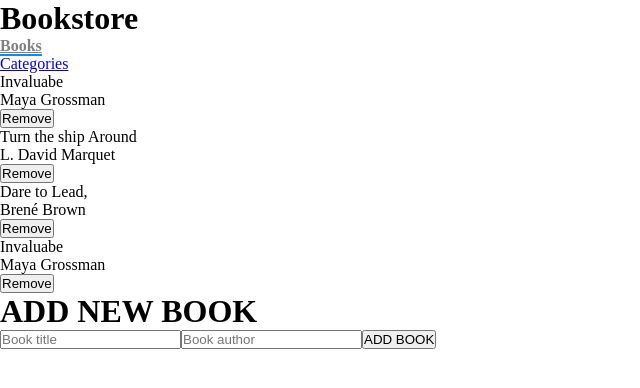
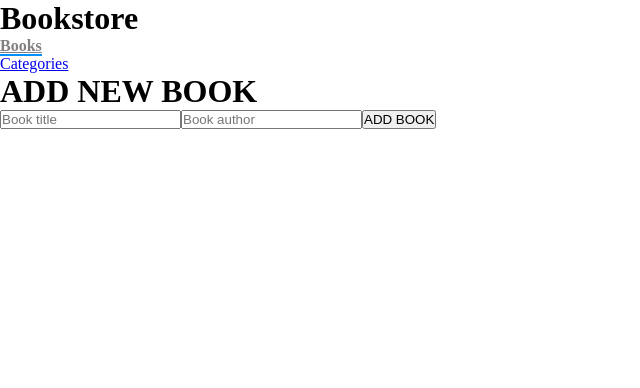
Before and after one commit to Cabraham1/Bookstore, a React (Create React App) app: page / in a window 1280 px wide. Shown: the top 388 px of the page, without its empty margins (0-640 px from the left). Built offline with nearby package versions, Linux system fonts and the light colour scheme.

Commit message:
Implement remove book

```diff
--- a/src/components/Book.js
+++ b/src/components/Book.js
@@ -1,21 +1,33 @@
 import React from 'react';
+import { useDispatch } from 'react-redux';
 import { PropTypes } from 'prop-types';
+import { removeBook } from '../redux/books/Books';
 
 const Book = (props) => {
-  const { title, author } = props;
+  const dispath = useDispatch();
+  const { title, author, id } = props;
+
+  const removeHandler = () => {
+    dispath(removeBook(id));
+  };
+
   return (
-    <div>
+    <>
       <ul>
         <li>{title}</li>
         <li>{author}</li>
-        <button type="button">Remove</button>
+        <button type="button" onClick={removeHandler}>
+          Remove
+        </button>
       </ul>
-    </div>
+    </>
   );
 };
+
 Book.propTypes = {
   title: PropTypes.string.isRequired,
   author: PropTypes.string.isRequired,
+  id: PropTypes.string.isRequired,
 };
 
 export default Book;
--- a/src/components/BookLists.js
+++ b/src/components/BookLists.js
@@ -1,34 +1,13 @@
-import React, { useState } from 'react';
+import { useSelector } from 'react-redux';
 import AddBook from './AddBook';
 import Book from './Book';
 
 const BookLists = () => {
-  const [books] = useState([
-    {
-      title: 'Invaluabe',
-      author: 'Maya Grossman',
-      id: 1,
-    },
-    {
-      title: 'Turn the ship Around',
-      author: 'L. David Marquet',
-      id: 2,
-    },
-    {
-      title: 'Dare to Lead,',
-      author: 'Brené Brown',
-      id: 3,
-    },
-    {
-      title: 'Invaluabe',
-      author: 'Maya Grossman',
-      id: 4,
-    },
-  ]);
+  const books = useSelector((state) => state.books);
   return (
     <div>
       {books.map((book) => (
-        <Book key={book.id} title={book.title} author={book.author} />
+        <Book key={book.id} id={book.id} title={book.title} author={book.author} />
       ))}
       <AddBook />
     </div>
```
